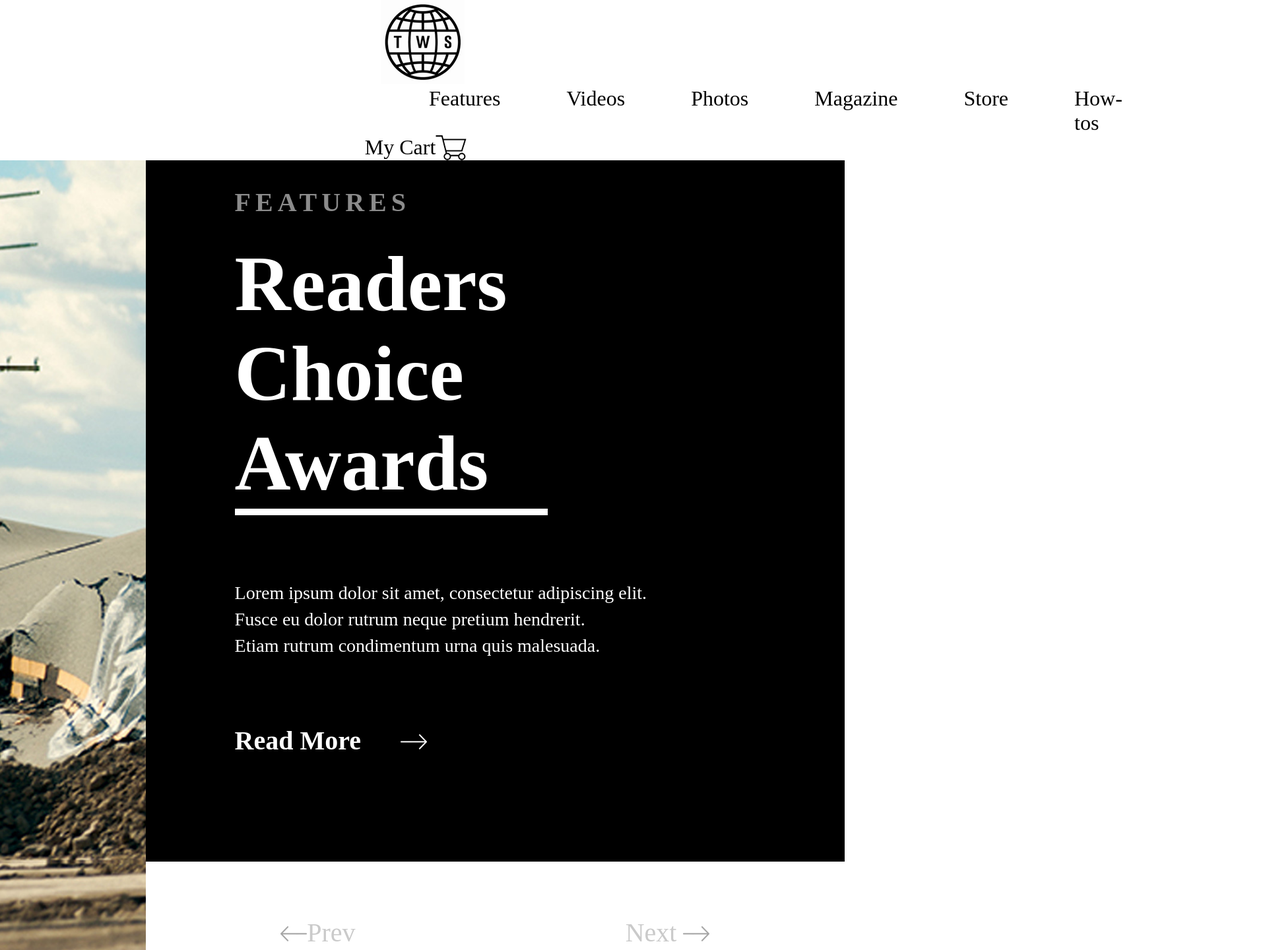
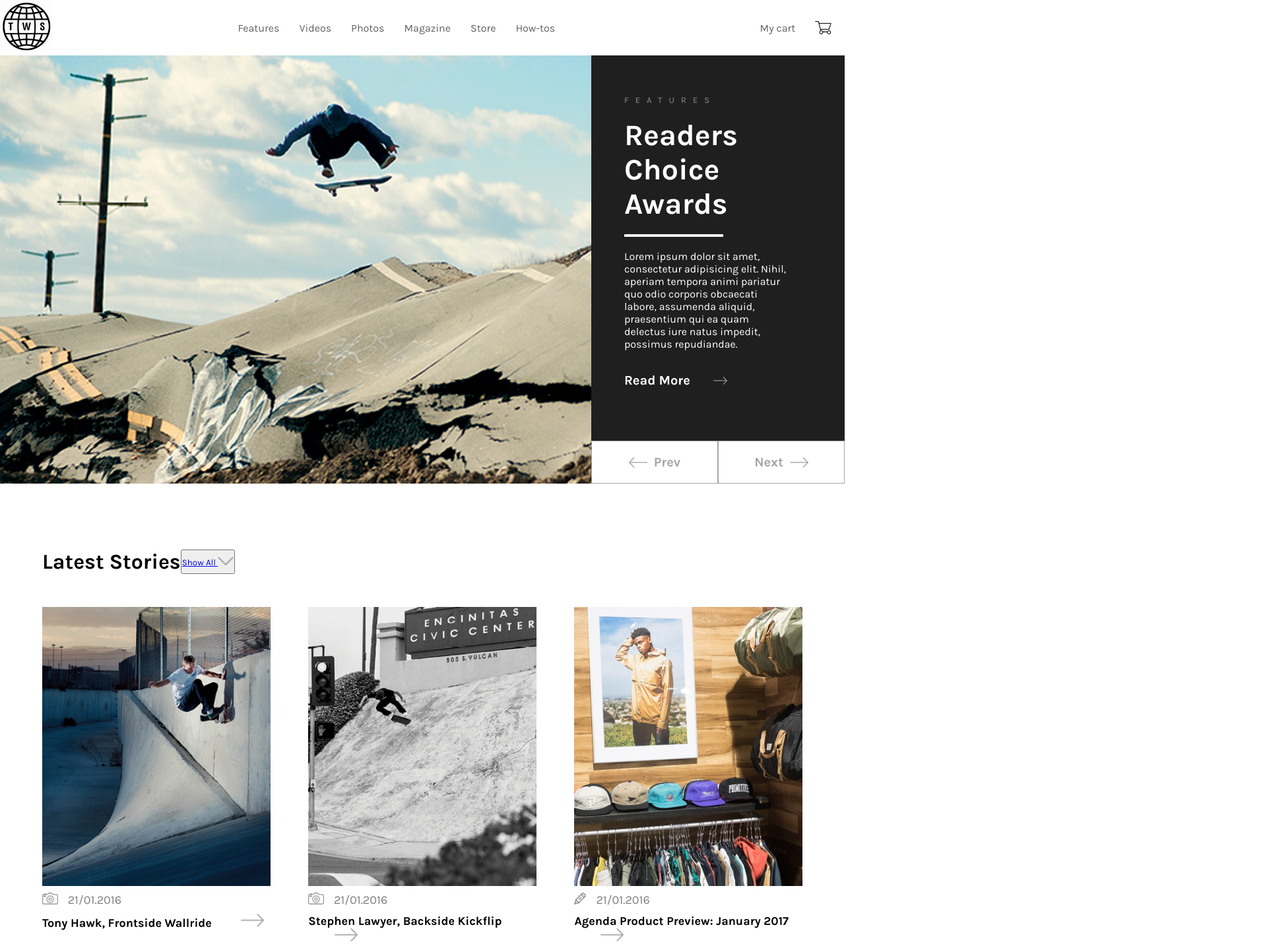
Before and after one commit to AlexandrBelonog/tws, a plain HTML site: page index.html in a window 1280 px wide. Shown: the top 1440 px of the page at 66% size, 1920 px wide, since content can reach past the window. Drawn offline with Linux system fonts and the light colour scheme.

Commit message:
init commit

```diff
--- a/css/main.css
+++ b/css/main.css
@@ -1,25 +1,23 @@
+* {
+	margin: 0;
+	padding: 0;
+	font-family: 'Karla', sans-serif;
+}
 
 body {
-	padding: 0;
-	margin: 0;
-	font-family: 'Karia' sans-serif;
-	justify-content: center;
 	display: flex;
 	flex-direction: column;
 }
 
-.conteiner {
+/*меню*/
+.header {
 	display: flex;
-	align-items: center;
-	justify-content: space-around;
-	flex-wrap: wrap;
+    align-items: center;
+    justify-content: space-between;
 }
 
-.nav {
-	display: flex;
-	margin-left: 650px;
-	margin-right: 735px;
-
+.logo img {
+	height: 80px;
 }
 
 .menu {
@@ -27,159 +25,187 @@ body {
 
 }
 
-.a {
-	text-decoration: none;
-	color: #000;
-	font-size: 32px;
+.menu ul {
+	list-style: none;
+	display: flex;
 }
 
-.list {
-	display: flex;
-	margin-right: 100px;
+.menu-link {
+	text-decoration: none;
+	color:#616161;
+	font-size: 1rem;
+	margin-right: 30px;
 }
 
-.cart {
-	font-size: 32px;
+.header-butt {
 	display: flex;
-	margin-right: 20px;
-	text-decoration: none;
-	color: #000;
-	padding: 0 30px;
-}
-
-.cart:hover {
-	background-color: #f3f3f3;
-	height: 130px;
 	align-items: center;
 }
 
-/*section*/
+.header-butt  img{
+	height: 20px;
+	margin-right: 20px;
+}
+
+/*главная*/
 
 .main {
+	background: url(../img/header-bg.jpg) no-repeat;
+	background-size: cover;
 	display: flex;
-	background: url(../img/header-bg.jpg) no-repeat top/cover;
-	flex-direction: row-reverse;
-}
-
-.features {
-	background-color: #000;
+	justify-content: flex-end;
 	color: #fff;
 }
 
-.text {
-	padding-left: 135px;
+.block {
+	display: flex;
+	flex-direction: column;
+	justify-content: space-between;
+	background-color: #1f1f1f;
+	width: 30%;
 }
 
-.main_h1 {
-	text-transform: uppercase;
-	font-size: 40px;
-	color: #8b8b8b;
-	letter-spacing: 7px;
-	margin-top: 40px;
-	font-weight: bold;
+.text {
+	display: flex;
+	flex-direction: column;
+	justify-content: space-between;
+	padding-left: 50px;
 }
 
-.main_h2 {
-	margin-top: 10px;
-	font-size: 118px;
-	border-bottom: solid 10px;
-	margin-right: 450px;
+.text span {
+	color: #8b8b8b;
+	text-transform: uppercase;
+	letter-spacing: 10px;
+	padding-top: 60px;
+	font-size: 13px;
 }
 
-.main_p {
-	font-size: 28px;
-	margin-right: 300px;
-	line-height: 40px;
+.text h1 {
+	display: inline-block;
+	width: 50px;
+	border-bottom: 4px solid #fff;
+	padding: 20px 100px 20px 0;
+	font-size:  45px;
 }
 
-.strelka_logo {
-	margin-left: 50px;
+.text p {
+	width: 250px;
+	text-align: left;
+	padding-top: 20px;
 }
 
-.strelka {
-	margin-top: 100px;
-	font-size: 40px;
-	font-weight: bold;
-	margin-bottom: 160px;
+.text a {
+	text-decoration: none;
+	color:#fff;
+	font-size: 20px;
+	font-weight: 600;
+	margin-top: 20px;
+	margin-bottom: 80px;
 }
 
-.button_main {
-	background-color: #fff;
-	height: 215px;
-	display: flex;
-	justify-content: space-around;
-	align-items: center;
-	border-bottom: solid 1px #cacaca;
+.text-img {
+	height: 12px;
+	margin-left: 30px;
+	margin-top: 20px;
 }
 
-.a_button {
-	 text-decoration: none;
-	 color: #cacaca;
-	 font-size: 40px;
-}
-/*stories*/
-
-.stories {
-	display: flex;
-	flex-direction: column;
-	align-items: center
+button:focus{
+    outline: none;
 }
 
-.stories_header {
+.button-main {
 	display: flex;
 }
 
-.stories_img {
-		display: flex;
-		justify-content: center;
+.button-main button {
+	display: flex;
+	align-items: center;
+	justify-content: center;
+	width: 50%;
+	background-color: #fff;
+	border:1px solid #a5a5a5;
+	padding: 20px 0;
 }
 
-.stories_img img {
-	margin-right: 120px;
+
+.strelka-left {
+	margin-right: 10px;
+	height: 16px;
+}
+.strelka-right {
+	margin-left: 10px;
+	height: 16px;
 }
 
-.stories_video {
-	display: flex;
-	justify-content: center;
-	margin-top: 300px;
+.button-main a {
+	font-size: 20px;
+	text-decoration: none;
+	color: #a5a5a5;
+	font-weight: 600;
 }
 
-.stories_video img {
-	margin-right: 120px;
+/*Истории*/
+
+.storis {
+	display: flex;
+	flex-direction: column;
+	align-items: center;
+	margin-top: 100px;
 }
 
-.stories_h2 {
-		font-size: 85px;
-		margin-top: 209px;
-		margin-right: 450px;
-
+.storis-header {
+	display: flex;
+	width: 90%;
+	margin-bottom: 50px;
 }
 
-.button {
-	border: solid 1px #a6a6a6;
-	font-size: 40px;
-	text-decoration: none;
-	color: #a6a6a6;
-	height: 135px;
-	width: 350px;
+.storis-img {
 	display: flex;
-	justify-content: center;
-	align-items: center;
-	margin-top: 200px;
+	justify-content:space-between;
+	width: 90%;
 }
 
-.galka {
-	padding-left: 20px;
+.img {
+	display: flex;
+	flex-direction: column;
+	width: 30%;
 }
 
 .img_p {
-	font-size: 40px;
-	font-weight: 900px;
 	color: #7f7f7f;
+	font-size: 18px;
+	display: flex;
+	margin-top: 10px;
+}
+
+
+.img_p img {
+	height: 18px;
+	margin-right: 15px;
 }
 
 .img_p2 {
-	font-size: 40px;
-	font-weight: 900px;
-	color: #1f1f1f;
+	font-weight: 600;
+	font-size: 18px;
+	margin-top: 10px;
 }
+
+.img_p2 img {
+	height: 20px;
+	margin-left: 40px;
+}
+
+.img-1 {
+	width: 100%;
+}
+
+.storis-video 	{
+	display: flex;
+	justify-content: space-between;
+	width: 90%;
+	margin-top: 20px;
+}
+
+.video {
+	width: 65%;
+}
--- a/index.html
+++ b/index.html
@@ -2,89 +2,93 @@
 <html lang="en">
 <head>
 	<meta charset="UTF-8">
+	<link href="https://fonts.googleapis.com/css?family=Karla:400,400i,700,700i" rel="stylesheet">
 	<link rel="stylesheet" href="css/main.css">
-	<title>transworld</title>
+	<title>Document</title>
 </head>
 <body>
-	<header class="conteiner">
-			<div class="logo">
-				<a href="#"><img  src="img/logo.png" alt="logo"></a>
+	<div class="header">
+		<div class="logo"><img src="img/logo.png" alt="logo"></div>
+		<div class="menu">
+			<ul>
+				<li><a class="menu-link" href="#">Features</a></li>
+				<li><a class="menu-link" href="#">Videos</a></li>
+				<li><a class="menu-link" href="#">Photos</a></li>
+				<li><a class="menu-link" href="#">Magazine</a></li>
+				<li><a class="menu-link" href="#">Store</a></li>
+				<li><a class="menu-link" href="#">How-tos</a></li>
+			</ul>
+		</div>
+		<div class="header-butt">
+			<a class="menu-link" href="#">My cart</a>
+			<img src="img/basket.png" alt="basket">
+		</div>
+	</div>
+	<div class="main">
+		<div class="block">
+			<div class="text">
+				<span>features</span>
+				<h1>Readers
+				Choice
+				Awards
+				</h1>
+				<p>Lorem ipsum dolor sit amet, consectetur adipisicing elit. Nihil, aperiam tempora animi pariatur quo odio corporis obcaecati labore, assumenda aliquid, praesentium qui ea quam delectus iure natus impedit, possimus repudiandae.</p>
+				<a href="#">Read More <img class="text-img" src="img/stelka_right.png" alt="strelka-right"></a>
+
 			</div>
-			<nav class="nav">
-				<li class="list">
-				<a class="a" href="#">Features</a>
-				</li>
-				<li class="list">
-				<a class="a" href="#">Videos</a>
-				</li>
-				<li class="list">
-				<a class="a" href="#">Photos</a>
-				</li>
-				<li class="list">
-				<a class="a" href="#">Magazine</a>
-				</li>
-				<li class="list">
-				<a class="a" href="#">Store</a>
-				</li>
-				<li class="list">
-				<a class="a" href="#">How-tos</a>
-				</li>
-			</nav>
-				<a class="cart" href="#">My Cart <img src="img/basket.png" alt="basket"></a>
-	</header>
-	<section class="main">
-		<div class="features">
-			<div class="text">
-				<h1 class="main_h1">features</h1>
-				<h2 class="main_h2">Readers <br>
-				Choice <br>
-				Awards
-				</h2>
-				<p class="main_p">Lorem ipsum dolor sit amet, consectetur adipiscing elit. <br> Fusce eu dolor rutrum neque pretium hendrerit. <br> Etiam rutrum condimentum urna quis malesuada. </p>
-				<p class="strelka">Read More <img class="strelka_logo" src="img/strelka.png" alt="strelka"></p>
-			</div>
-			<div class="button_main">
-				<a class="a_button" href="#"><img src="img/stelka_left.png" alt="strelka_left">Prev</a>
-				<a class="a_button" href="#">Next <img src="img/stelka_right.png" alt="strelka_right"></a>
+
+			<div class="button-main">
+				<button>
+					<img class="strelka-left" src="img/stelka_left.png" alt="strelka_left">
+					<a href="#">Prev</a>
+				</button>
+				<button>
+					<a href="#">Next</a>
+					<img class="strelka-right"  src="img/stelka_right.png" alt="strelka_right">
+				</button>
+
 			</div>
 		</div>
-	</section>
-
-	<section class="stories">
-			<div class="stories_header">
-				<h2 class="stories_h2">Latest Stories</h2>
-			<a class="button" href="">Show All <img class="galka" src="img/galka.png" alt="galka"></a>
-			</div>
-		<div class="stories_img">
+	</div>
+	<div class="storis">
+		<div class="storis-header">
+			<h1>Latest Stories</h1>
+			<button>
+				<a href="#">Show All <img src="img/galka.png" alt="galka"></a>
+			</button>
+		</div>
+		<div class="storis-img">
 			<div class="img">
-				<img src="img/stories1.jpg" alt="1">
+				<img class="img-1" src="img/stories1.jpg" alt="1">
 				<p class="img_p"><img src="img/foto.png" alt="foto">21/01.2016</p>
 				<p class="img_p2">Tony Hawk, Frontside Wallride <img src="img/stelka_right.png" alt="strelka"></p>
 			</div>
 			<div class="img">
-				<img src="img/stories2.jpg" alt="2">
+				<img class="img-1" src="img/stories2.jpg" alt="2">
 				<p class="img_p"><img src="img/foto.png" alt="foto">21/01.2016</p>
 				<p class="img_p2">Stephen Lawyer, Backside Kickflip <img src="img/stelka_right.png" alt="strelka"></p>
 			</div>
 			<div class="img">
-				<img src="img/stories3.jpg" alt="3">
+				<img class="img-1" src="img/stories3.jpg" alt="3">
 				<p class="img_p"><img src="img/pen.png" alt="foto">21/01.2016</p>
 				<p class="img_p2">Agenda Product Preview:
 				January 2017 <img src="img/stelka_right.png" alt="strelka"></p>
 			</div>
 		</div>
-		<div class="stories_video">
-			<div class="img">
-				<img src="img/stories4.jpg" alt="4">
+		<div class="storis-video">
+
+			<div class="video">
+				<img class="img-1" src="img/stories4.jpg" alt="4">
 			</div>
-			<div class="img">
-				<img src="img/stories5.jpg" alt="5">
+
+				<div class="img">
+						<img class="img-1" src="img/stories5.jpg" alt="5">
 				<p class="img_p"><img src="img/foto.png" alt="foto">21/01.2016</p>
 				<p class="img_p2">Paul Shier, Frontside Boardslide <img src="img/stelka_right.png" alt="strelka"></p>
-			</div>
+				</div>
+
 		</div>
-		<a class="button" >Load More <img class="galka" src="img/galka.png" alt="galka"></a>
+	</div>
 
-	</section>
 </body>
 </html>
```
